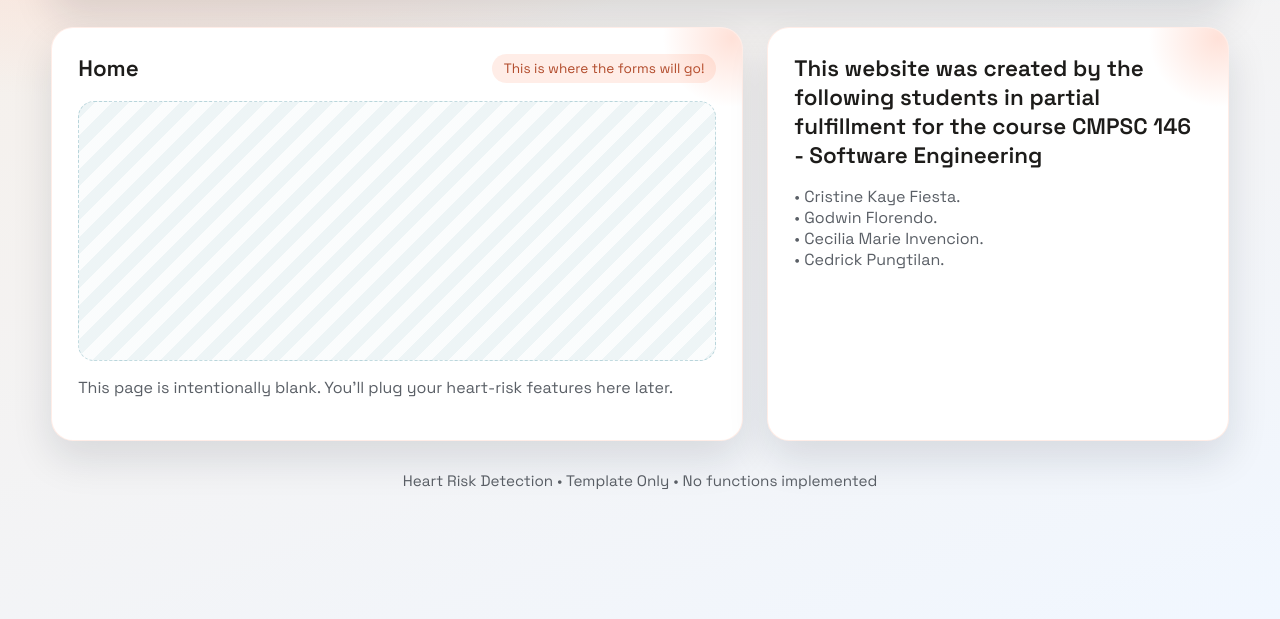
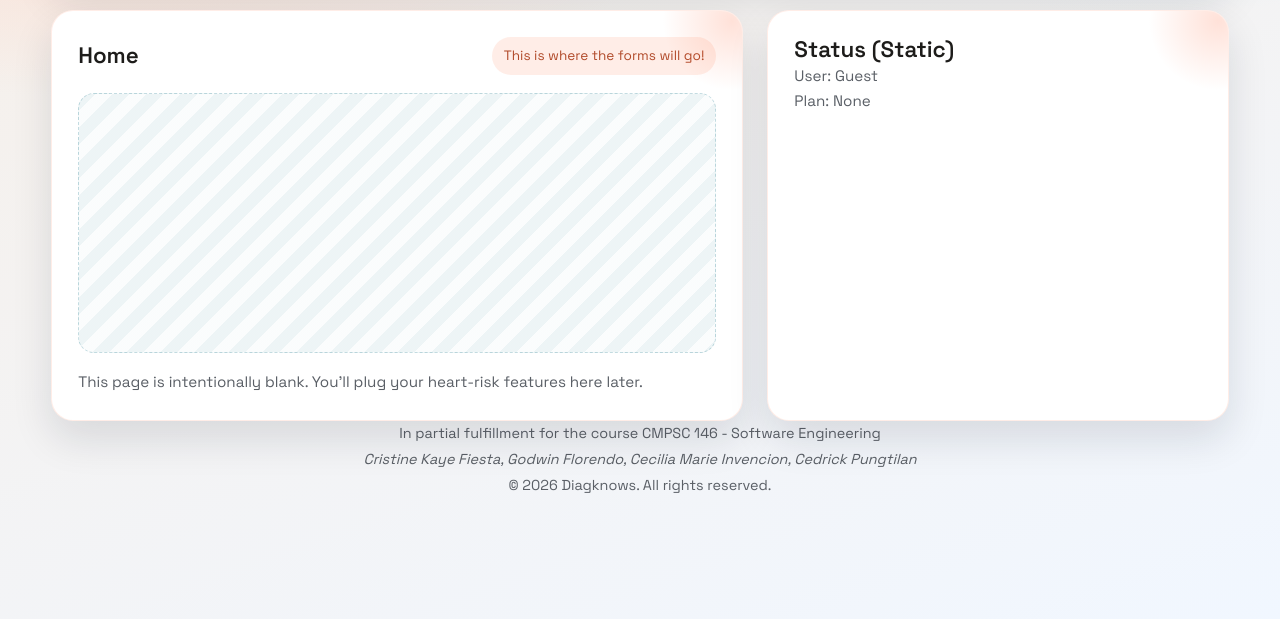
Before and after one commit to Kozaki09/softeng-lobcorp, a plain HTML site: page index.html in a window 1280 px wide. Shown: the part 181-800 px from the top of the page. Drawn offline with nearby package versions, Linux system fonts and the light colour scheme.

Commit message:
style(footer): Update element structure and use reusable styles

```diff
--- a/index.html
+++ b/index.html
@@ -42,27 +42,28 @@
 
         <!-- This is for the information of the software engineers. "Software engineers" HAHA -->
         <aside class="card">
-          <h2>
-            This website was created by the following students in partial
-            fulfillment for the course CMPSC 146 - Software Engineering
-          </h2>
-          <p class="muted">
-            • Cristine Kaye Fiesta.<br />
-            • Godwin Florendo.<br />
-            • Cecilia Marie Invencion.<br />
-            • Cedrick Pungtilan.
-          </p>
+          <div class="divider"></div>
 
-          <!-- <div class="divider"></div>
-
-        <h2>Status (Static)</h2>
-        <p class="muted">User: <span class="mono">Guest</span></p>
-        <p class="muted">Plan: <span class="mono">None</span></p> -->
+          <h2>Status (Static)</h2>
+          <p class="muted">User: <span class="mono">Guest</span></p>
+          <p class="muted">Plan: <span class="mono">None</span></p>
         </aside>
       </main>
 
-      <footer class="footer">
-        Heart Risk Detection • Template Only • No functions implemented
+      <footer>
+        <div class="muted text-center">
+          <p>
+            In partial fulfillment for the course CMPSC 146 - Software
+            Engineering
+          </p>
+          <p class="italic">
+            Cristine Kaye Fiesta, Godwin Florendo, Cecilia Marie Invencion,
+            Cedrick Pungtilan
+          </p>
+          <p class="muted text-center">
+            © 2026 Diagknows. All rights reserved.
+          </p>
+        </div>
       </footer>
     </div>
   </body>
--- a/style.css
+++ b/style.css
@@ -15,7 +15,6 @@
 * {
   box-sizing: border-box;
 }
-
 body {
   margin: 0;
   font-family:
@@ -24,13 +23,42 @@
     -apple-system,
     sans-serif;
   color: var(--ink);
+  font-size: 0.95rem;
+  line-height: 1.6rem;
   background:
     radial-gradient(1200px 600px at 10% -10%, #ffd2c2 0%, transparent 60%),
     radial-gradient(900px 500px at 90% -10%, #cbe7ff 0%, transparent 55%),
     linear-gradient(160deg, var(--bg-1) 0%, var(--bg-2) 100%);
   min-height: 100vh;
 }
+p {
+  margin: 0;
+}
 
+/* REUSABLE STYLES */
+.flex {
+  display: flex;
+}
+.align-center {
+  align-items: center;
+}
+.justify-center {
+  justify-content: center;
+}
+.direction-column {
+  flex-direction: column;
+}
+.muted {
+  color: var(--muted);
+}
+.text-center {
+  text-align: center;
+}
+.italic {
+  font-style: italic;
+}
+
+/* MAIN STYLES */
 .container {
   width: min(1200px, 92vw);
   margin: 0 auto;
@@ -180,15 +208,9 @@
   color: var(--muted);
 }
 
-.muted {
-  color: var(--muted);
-}
-
-.footer {
-  text-align: center;
-  margin-top: 30px;
-  color: var(--muted);
-  font-size: 0.95rem;
+/* FOOTER SECTION */
+footer {
+  font-size: 0.9rem;
 }
 
 @keyframes rise {
```
